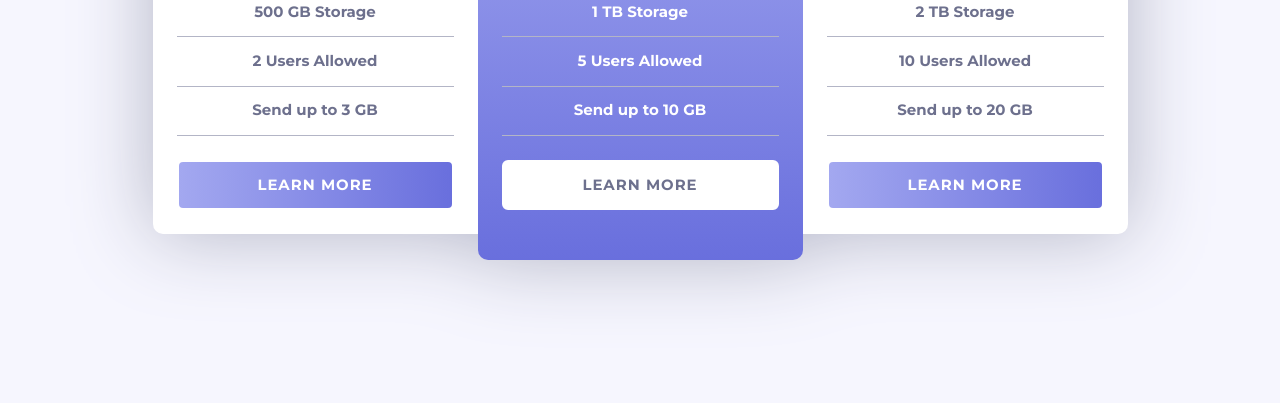
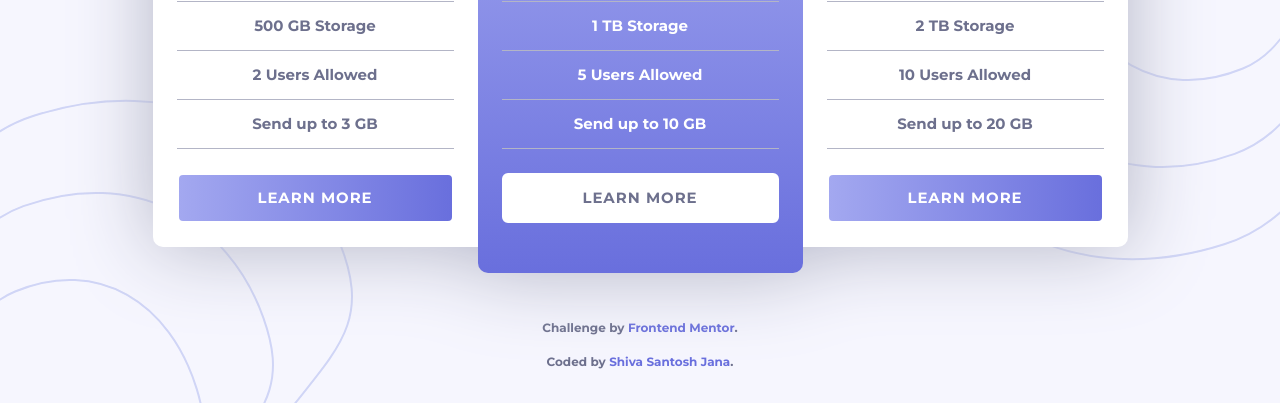
Before and after one commit to santu369/frontendmentor-pricing-component-with-toggle, a website: page index.html in a window 1280 px wide. Shown: the part 397-800 px from the top of the page. Drawn offline with nearby package versions, Linux system fonts and the light colour scheme.

Commit message:
updated body background css and added footer

```diff
--- a/app/scss/base/boilerplate.scss
+++ b/app/scss/base/boilerplate.scss
@@ -9,8 +9,6 @@ body {
   margin: 0;
   padding: 0;
   font-family: var(--font-montserrat);
-  min-width: rem(300);
-  max-width: 100%;
 }
 
 li {
--- a/app/scss/base/typography.scss
+++ b/app/scss/base/typography.scss
@@ -7,8 +7,10 @@ body {
   background-image: var(--background-top), var(--background-bottom);
   background-repeat: no-repeat, no-repeat;
   background-size: rem(200), rem(200);
-  background-position: 175% -3%, -50% 100%;
-  text-align: center;
+  background-position: top right, bottom left;
+  min-width: rem(300);
+  max-width: 100%;
+  min-height: 50rem;
 }
 
 h1,
@@ -34,3 +36,9 @@ h3 {
   border: 0;
   color: transparent;
 }
+
+@media only screen and (min-width: 64rem) {
+  body {
+    background-size: auto, auto;
+  }
+}
--- a/app/scss/components/toggle.scss
+++ b/app/scss/components/toggle.scss
@@ -54,6 +54,9 @@
     outline-offset: rem(2);
     opacity: 0.7;
   }
+  &__checkbox:focus:not(:focus-visible) {
+    outline: transparent;
+  }
   /* checked states */
   &__checkbox:checked + &__button::after {
     transform: translate(calc(2.3em - 100%), -50%);
--- a/app/scss/layout/footer.scss
+++ b/app/scss/layout/footer.scss
@@ -0,0 +1,24 @@
+@use '../util' as *;
+
+.attribution {
+  font-size: 0.75rem;
+  text-align: center;
+  margin-top: 1rem;
+  margin-bottom: 1rem;
+  color: var(--neu-gray-blue);
+  &__section {
+    margin-top: 1rem;
+  }
+  &__link {
+    color: var(--prim-line-grad-end);
+    &:hover,
+    &:focus-visible {
+      outline: var(--neu-dark-gray-blue) dotted rem(3) !important;
+      outline-offset: 0.25rem;
+      color: var(--neu-dark-gray-blue);
+    }
+    &:focus:not(:focus-visible) {
+      outline: transparent;
+    }
+  }
+}
--- a/index.html
+++ b/index.html
@@ -3,6 +3,7 @@
   <head>
     <meta charset="UTF-8" />
     <meta name="viewport" content="width=device-width, initial-scale=1.0" />
+    <base target="_blank" />
     <link
       rel="icon"
       type="image/png"
@@ -28,7 +29,7 @@
     <script defer src="./dist/script.js"></script>
     <title>Frontend Mentor | Pricing component with toggle</title>
   </head>
-  <body>
+  <body class="d-flex flex-column justify-content-between text-center">
     <header class="header">
       <h1 class="sr-only">Pricing component with toggle</h1>
       <h2 class="header__main my-4">Our Pricing</h2>
@@ -80,7 +81,7 @@
             <li class="pricing__feature">2 Users Allowed</li>
             <li class="pricing__feature">Send up to 3 GB</li>
           </ul>
-          <a class="pricing__cta" href="#">Learn More</a>
+          <a class="pricing__cta" href="#" target="_self">Learn More</a>
         </section>
         <section class="pricing__card pricing__card--highlight">
           <h3 class="pricing__title">Professional</h3>
@@ -101,7 +102,10 @@
             <li class="pricing__feature">5 Users Allowed</li>
             <li class="pricing__feature">Send up to 10 GB</li>
           </ul>
-          <a class="pricing__cta pricing__cta--highlight" href="#"
+          <a
+            class="pricing__cta pricing__cta--highlight"
+            href="#"
+            target="_self"
             >Learn More</a
           >
         </section>
@@ -118,10 +122,29 @@
             <li class="pricing__feature">10 Users Allowed</li>
             <li class="pricing__feature">Send up to 20 GB</li>
           </ul>
-          <a class="pricing__cta" href="#">Learn More</a>
+          <a class="pricing__cta" href="#" target="_self">Learn More</a>
         </section>
       </div>
     </main>
-    <!-- Annually Monthly   -->
+    <footer class="attribution">
+      <p class="attribution__section">
+        Challenge by
+        <a
+          class="attribution__link"
+          href="https://www.frontendmentor.io/challenges/pricing-component-with-toggle-8vPwRMIC"
+          rel="noopener noreferrer"
+          >Frontend Mentor</a
+        >.
+      </p>
+      <p class="attribution__section">
+        Coded by
+        <a
+          class="attribution__link"
+          href="https://twitter.com/santu69"
+          rel="noopener noreferrer"
+          >Shiva Santosh Jana</a
+        >.
+      </p>
+    </footer>
   </body>
 </html>
```
Also changed, not shown: dist/style.css, 1 other file.
